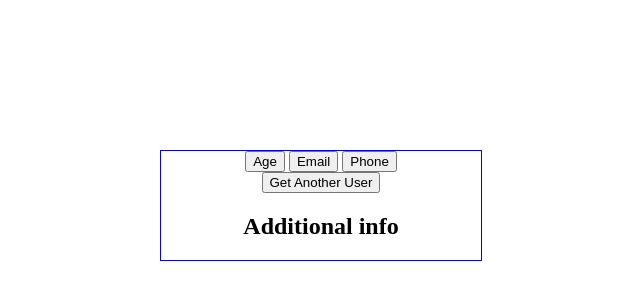
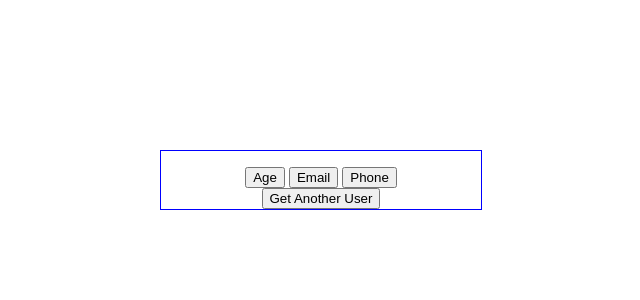
Before and after one commit to acciojob/random-user-js-amitjait, a website: page main.html in a window 1280 px wide. Shown: the part 50-350 px from the top of the page, without its empty margins (319-959 px from the left). Drawn offline with Linux system fonts and the light colour scheme; no server answers.

Commit message:
created a submission

```diff
--- a/main.html
+++ b/main.html
@@ -12,14 +12,14 @@
 		<div class="user" id="user">
 
 		</div>
+		<div id="additional-info">
+			<p id="info"></p>
+		</div>
 		<button id="age" class="data-attr" value="age" onclick="Age()">Age</button>
 		<button id="email" class="data-attr" value="email" onclick="Email()">Email</button>
 		<button id="Phone" class="data-attr" value="phone" onclick="Phone()">Phone</button><br>
 		<button id="getUser" class="data-attr"  onclick="getAnother()"> Get Another User </button>
-		<div id="additional-info">
-			<h2>Additional info</h2>
-			<p id="info"></p>
-		</div>
+
 	</div>
 
 	<!-- the entire body must be written by student -->
```
